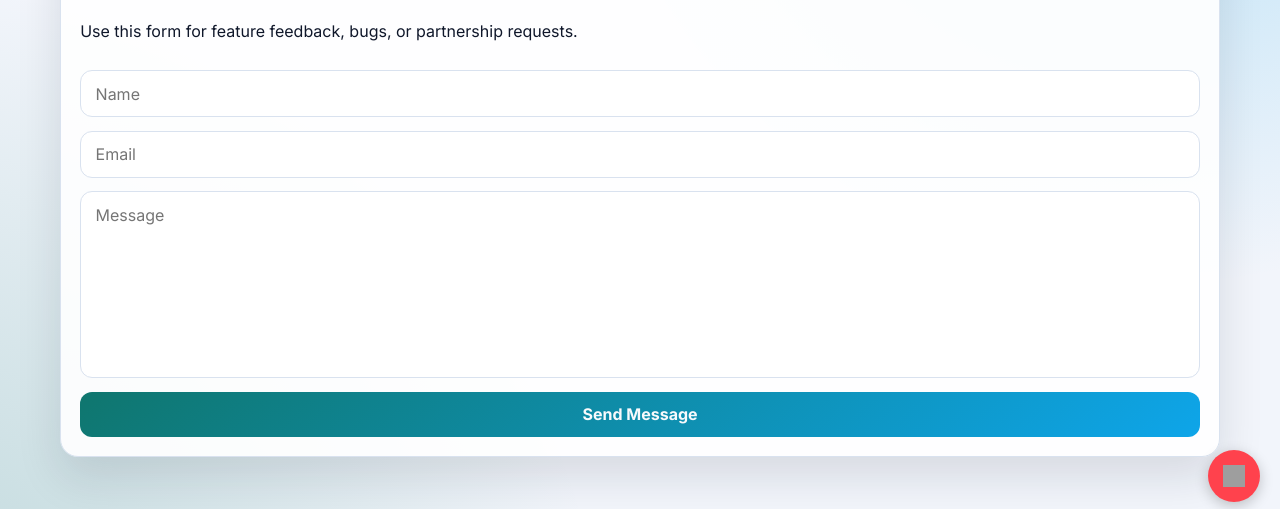
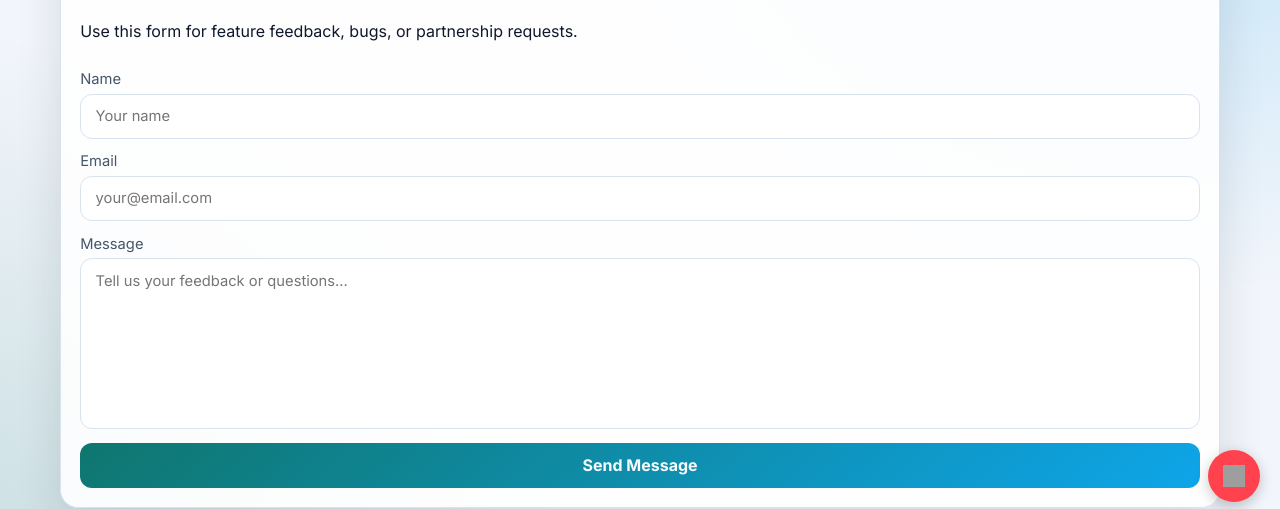
Before and after one commit to pratham-jaiswal/sharepad, a Next.js app: page /contact in a window 1280 px wide. Shown: the part 215-724 px from the top of the page. Built offline with nearby package versions, Linux system fonts and the light colour scheme; no server answers; grey boxes are pictures that could not be loaded.

Commit message:
improve accesibility

```diff
--- a/src/app/error.jsx
+++ b/src/app/error.jsx
@@ -5,7 +5,11 @@ export default function ErrorPage({ error, reset }) {
     <section className="card stack">
       <h1>Something went wrong</h1>
       <p>{error?.message || "Unexpected error occurred."}</p>
-      <button type="button" onClick={() => reset()}>
+      <button
+        type="button"
+        onClick={() => reset()}
+        aria-label="Retry the operation"
+      >
         Retry
       </button>
     </section>
--- a/src/components/back-home-links.jsx
+++ b/src/components/back-home-links.jsx
@@ -12,10 +12,11 @@ export function BackHomeLinks() {
         type="button"
         className="text-link-btn"
         onClick={() => router.back()}
+        aria-label="Go back to previous page"
       >
         Go Back
       </button>
-      <Link href="/" className="inline-link">
+      <Link href="/" className="inline-link" aria-label="Go to home page">
         Go Home
       </Link>
     </div>
--- a/src/components/contact-form.jsx
+++ b/src/components/contact-form.jsx
@@ -65,36 +65,50 @@ export function ContactForm() {
     <form className="card stack" onSubmit={onSubmit}>
       <h1>Contact</h1>
       <p>Use this form for feature feedback, bugs, or partnership requests.</p>
+      <label>
+        Name
         <input
           minLength={1}
-        placeholder="Name"
+          placeholder="Your name"
           value={form.name}
           onChange={(e) => setForm((x) => ({ ...x, name: e.target.value }))}
           required
         />
+      </label>
+      <label>
+        Email
         <input
           type="email"
-        placeholder="Email"
+          placeholder="your@email.com"
           value={form.email}
           onChange={(e) => setForm((x) => ({ ...x, email: e.target.value }))}
           required
         />
+      </label>
+      <label>
+        Message
         <textarea
-        placeholder="Message"
+          placeholder="Tell us your feedback or questions..."
           rows={8}
           minLength={11}
           value={form.message}
           onChange={(e) => setForm((x) => ({ ...x, message: e.target.value }))}
           required
         />
+      </label>
       <input
         tabIndex={-1}
         autoComplete="off"
         className="honeypot"
         value={form.website}
         onChange={(e) => setForm((x) => ({ ...x, website: e.target.value }))}
+        aria-hidden="true"
       />
-      <button type="submit" disabled={loading}>
+      <button
+        type="submit"
+        disabled={loading}
+        aria-label={loading ? "Sending message..." : "Send message"}
+      >
         {loading ? "Sending..." : "Send Message"}
       </button>
     </form>
--- a/src/components/layout/theme-toggle.jsx
+++ b/src/components/layout/theme-toggle.jsx
@@ -32,6 +32,8 @@ export function ThemeToggle({ initialTheme = "system" }) {
         type="button"
         className={`theme-btn ${theme === "light" ? "active" : ""}`}
         onClick={() => apply("light")}
+        aria-label="Light theme"
+        aria-pressed={theme === "light"}
       >
         Light
       </button>
@@ -39,6 +41,8 @@ export function ThemeToggle({ initialTheme = "system" }) {
         type="button"
         className={`theme-btn ${theme === "dark" ? "active" : ""}`}
         onClick={() => apply("dark")}
+        aria-label="Dark theme"
+        aria-pressed={theme === "dark"}
       >
         Dark
       </button>
@@ -46,6 +50,8 @@ export function ThemeToggle({ initialTheme = "system" }) {
         type="button"
         className={`theme-btn ${theme === "system" ? "active" : ""}`}
         onClick={() => apply("system")}
+        aria-label="Auto theme (system preference)"
+        aria-pressed={theme === "system"}
       >
         Auto
       </button>
```
Also changed, not shown: src/components/unlock-form.jsx (+10 -2 lines). Lines whose indentation alone changed are shown as unchanged.
